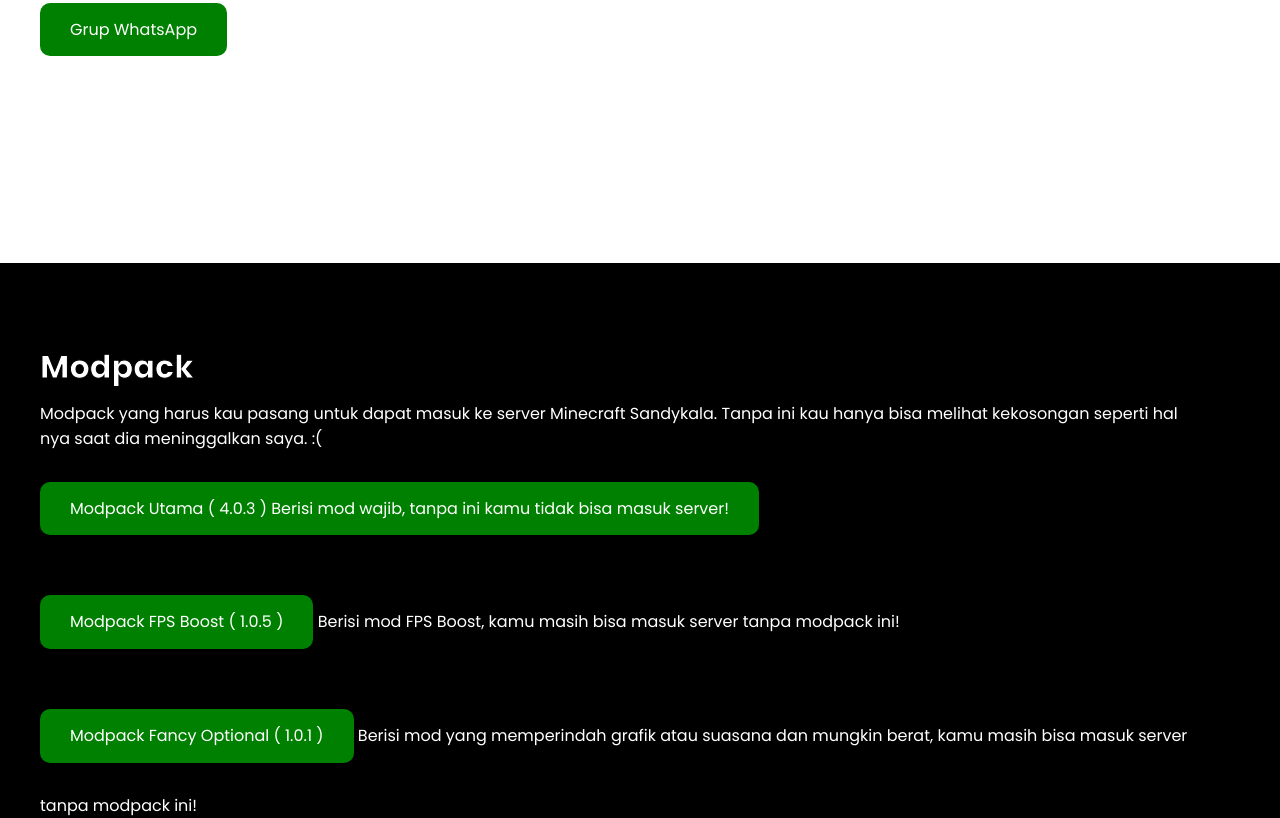
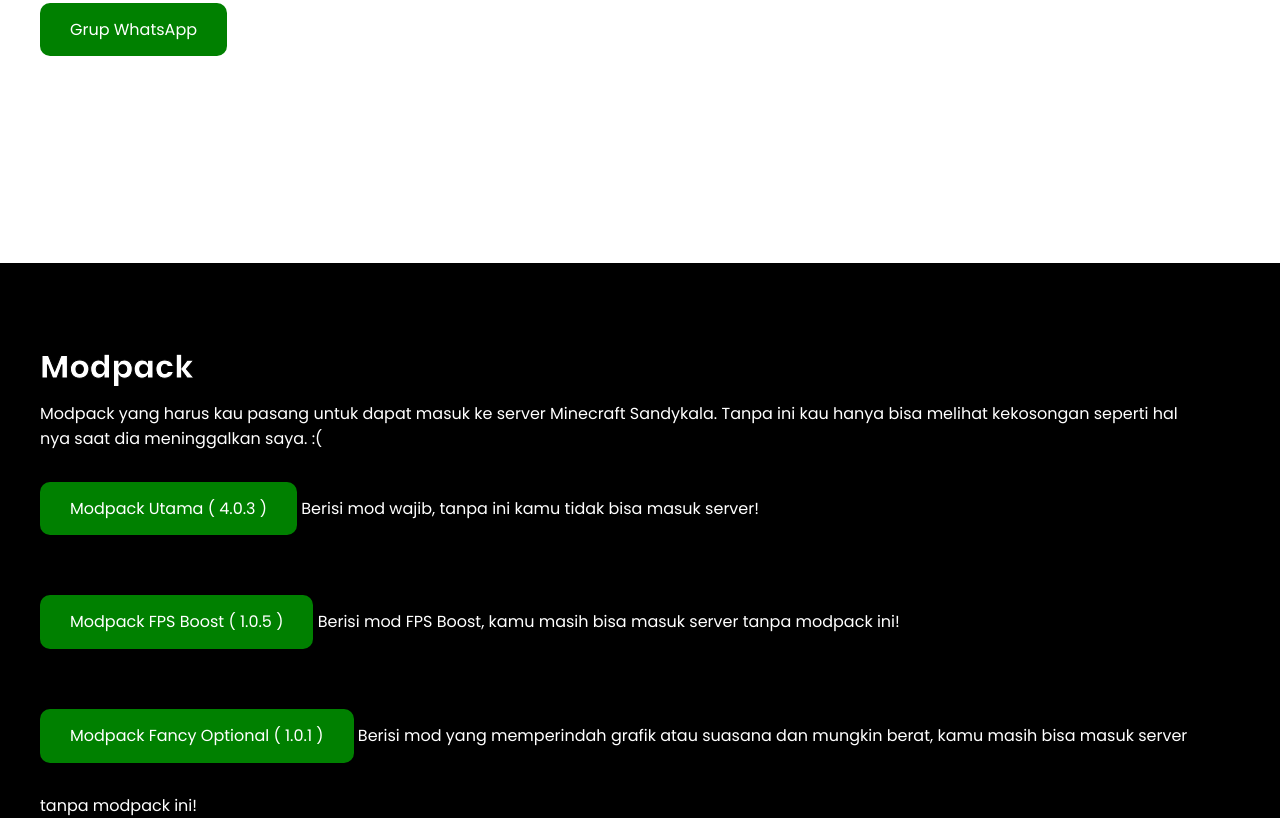
Before and after one commit to Pangestian/sandykala.github.io, a website: page index.html in a window 1280 px wide. Shown: the part 836-1654 px from the top of the page. Drawn offline with Linux system fonts and the light colour scheme; no server answers.

Commit message:
modified: index.html

```diff
--- a/index.html
+++ b/index.html
@@ -42,7 +42,7 @@
     <div class="halaman2">
       <h1>Modpack</h1>
       <p>Modpack yang harus kau pasang untuk dapat masuk ke server Minecraft Sandykala. Tanpa ini kau hanya bisa melihat kekosongan seperti hal nya saat dia meninggalkan saya. :(</p>
-      <p><a href="https://www.dropbox.com/scl/fi/rxez0olxuhh3722an312y/Sandykala-Modpack-Utama-4.0.3.zip?rlkey=bmlf4gwkja2by7ao9fr8uwnf8&st=v7q1pvrd&dl=1">Modpack Utama ( 4.0.3 ) Berisi mod wajib, tanpa ini kamu tidak bisa masuk server!</a></p>
+      <p><a href="https://www.dropbox.com/scl/fi/rxez0olxuhh3722an312y/Sandykala-Modpack-Utama-4.0.3.zip?rlkey=bmlf4gwkja2by7ao9fr8uwnf8&st=v7q1pvrd&dl=1">Modpack Utama ( 4.0.3 )</a> Berisi mod wajib, tanpa ini kamu tidak bisa masuk server!</p>
       <p><a href="https://www.dropbox.com/scl/fi/d27r1qvyrmedmcqadu3lz/Sandykala-Modpack-FPS-Boost-1.0.5.zip?rlkey=gyyuklzkz9vn18z7nc88x6iib&st=z4uqrwce&dl=1">Modpack FPS Boost ( 1.0.5 )</a> Berisi mod FPS Boost, kamu masih bisa masuk server tanpa modpack ini!</p>
       <p><a href="https://www.dropbox.com/scl/fi/z03y2p7emxvurkr8g0iro/Sandykala-Modpack-Fancy-Optional-1.0.1.zip?rlkey=g1xsr8t1l0eax32718b07suz3&st=3qpz7e1z&dl=1">Modpack Fancy Optional ( 1.0.1 )</a> Berisi mod yang memperindah grafik atau suasana dan mungkin berat, kamu masih bisa masuk server tanpa modpack ini!</p>
     </div>
```
